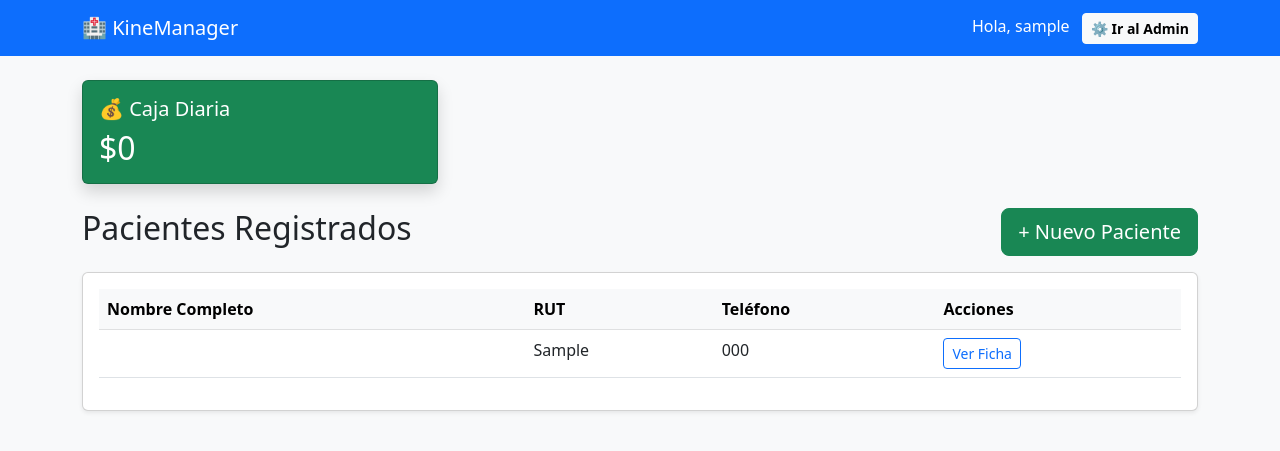
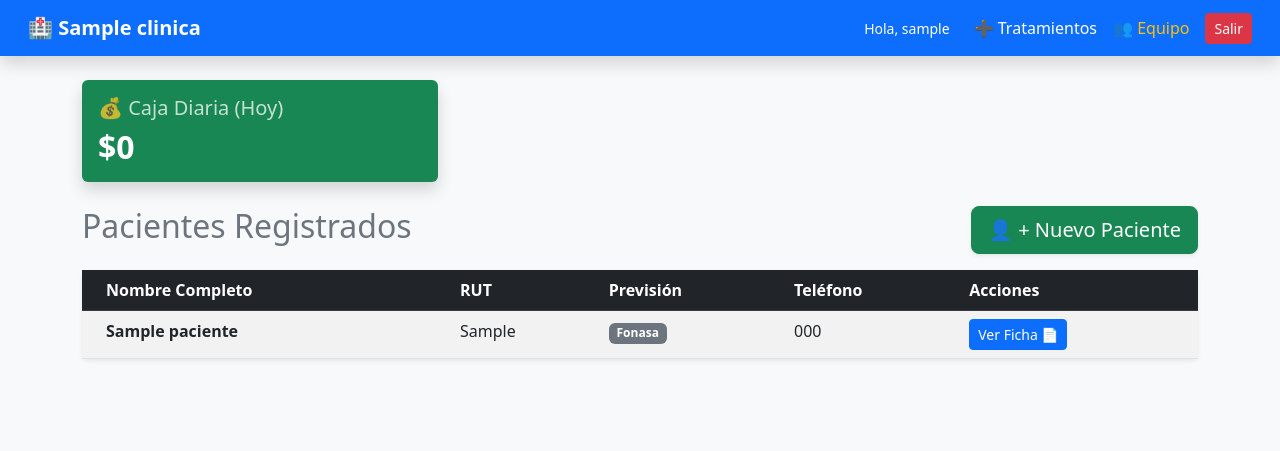
Before and after one commit to vi-acunam/kine_manager, a Django app: page /pacientes/ in a window 1280 px wide. Shown: the top 451 px of the page. Run offline with Django 5.2, Linux system fonts and the light colour scheme; a user stored in the database is signed in; tables that the repository leaves empty hold one stand-in row (values such as "Sample post").

Commit message:
Refactorización completa a SaaS Multi-tenant

```diff
--- a/core/models.py
+++ b/core/models.py
@@ -39,6 +39,15 @@
     diagnostico_ingreso = models.TextField(blank=True, default="En evaluación", verbose_name="Diagnóstico de Ingreso")
     antecedentes = models.TextField(blank=True, default="Sin antecedentes", verbose_name="Antecedentes Médicos")
 
+    PREVISION_CHOICES = [
+        ('FONASA', 'Fonasa'),
+        ('ISAPRE', 'Isapre'),
+        ('PARTICULAR', 'Particular'),
+        ('OTRO', 'Otro / Convenio'),
+    ]
+
+    prevision = models.CharField(max_length=20, choices=PREVISION_CHOICES, default='PARTICULAR', verbose_name="Previsión")
+
     class Meta:
         unique_together = ['clinica', 'rut']
 
--- a/core/templates/core/lista_pacientes.html
+++ b/core/templates/core/lista_pacientes.html
@@ -4,21 +4,43 @@
 <head>
     <meta charset="UTF-8">
     <meta name="viewport" content="width=device-width, initial-scale=1.0">
-    <title>Lista de Pacientes</title>
+    <title>Lista de Pacientes - {{ nombre_clinica }}</title>
     <link href="https://cdn.jsdelivr.net/npm/bootstrap@5.3.0/dist/css/bootstrap.min.css" rel="stylesheet">
 </head>
 
 <body class="bg-light">
 
-    <nav class="navbar navbar-dark bg-primary mb-4">
-        <div class="container d-flex justify-content-between">
-            <a class="navbar-brand" href="{% url 'lista_pacientes' %}">🏥 KineManager</a>
+    <nav class="navbar navbar-expand-lg navbar-dark bg-primary mb-4 px-3 shadow">
+        <div class="container-fluid">
+            <a class="navbar-brand fw-bold" href="{% url 'lista_pacientes' %}">
+                🏥 {{ nombre_clinica|default:"Mi Clínica" }}
+            </a>
 
-            <div>
-                {% if user.is_authenticated %}
-                <span class="text-white me-2">Hola, {{ user.username }}</span>
-                <a href="/admin/" class="btn btn-light btn-sm fw-bold">⚙️ Ir al Admin</a> {% else %}
-                <a href="/admin/" class="btn btn-outline-light btn-sm">🔒 Iniciar Sesión</a> {% endif %}
+            <button class="navbar-toggler" type="button" data-bs-toggle="collapse" data-bs-target="#menuPrincipal">
+                <span class="navbar-toggler-icon"></span>
+            </button>
+
+            <div class="collapse navbar-collapse" id="menuPrincipal">
+                <ul class="navbar-nav ms-auto align-items-center">
+
+                    <li class="nav-item me-3 text-white">
+                        <small>Hola, {{ user.username }}</small>
+                    </li>
+
+                    <li class="nav-item">
+                        <a class="nav-link text-white" href="{% url 'crear_tratamiento' %}">➕ Tratamientos</a>
+                    </li>
+
+                    {% if user.perfil.es_administrador %}
+                    <li class="nav-item">
+                        <a class="nav-link text-warning" href="{% url 'crear_staff' %}">👥 Equipo</a>
+                    </li>
+                    {% endif %}
+
+                    <li class="nav-item ms-2">
+                        <a class="btn btn-danger btn-sm" href="{% url 'logout' %}">Salir</a>
+                    </li>
+                </ul>
             </div>
         </div>
     </nav>
@@ -27,29 +49,30 @@
 
         <div class="row mb-4">
             <div class="col-md-4">
-                <div class="card text-white bg-success shadow">
+                <div class="card text-white bg-success shadow border-0">
                     <div class="card-body">
-                        <h5 class="card-title">💰 Caja Diaria</h5>
-                        <h2 class="card-text">${{ total_recaudado }}</h2>
+                        <h5 class="card-title opacity-75">💰 Caja Diaria (Hoy)</h5>
+                        <h2 class="card-text fw-bold">${{ total_recaudado }}</h2>
                     </div>
                 </div>
             </div>
         </div>
 
         <div class="d-flex justify-content-between align-items-center mb-3">
-            <h2>Pacientes Registrados</h2>
-            <a href="{% url 'crear_paciente' %}" class="btn btn-success btn-lg">
-        + Nuevo Paciente
+            <h2 class="text-secondary">Pacientes Registrados</h2>
+            <a href="{% url 'crear_paciente' %}" class="btn btn-success btn-lg shadow-sm">
+                👤 + Nuevo Paciente
             </a>
         </div>
 
-        <div class="card shadow-sm">
-            <div class="card-body">
-                <table class="table table-hover">
-                    <thead class="table-light">
+        <div class="card shadow-sm border-0">
+            <div class="card-body p-0">
+                <table class="table table-hover table-striped mb-0">
+                    <thead class="table-dark">
                         <tr>
-                            <th>Nombre Completo</th>
+                            <th class="ps-4">Nombre Completo</th>
                             <th>RUT</th>
+                            <th>Previsión</th>
                             <th>Teléfono</th>
                             <th>Acciones</th>
                         </tr>
@@ -57,19 +80,23 @@
                     <tbody>
                         {% for p in pacientes %}
                         <tr>
-                            <td>
-                                <strong>{{ p.nombre_completo }}</strong>
+                            <td class="ps-4">
+                                <strong>{{ p.nombre }}</strong>
                             </td>
                             <td>{{ p.rut }}</td>
+                            <td><span class="badge bg-secondary">{{ p.get_prevision_display }}</span></td>
                             <td>{{ p.telefono }}</td>
                             <td>
-                                <a href="{% url 'detalle_paciente' p.id %}" class="btn btn-sm btn-outline-primary">Ver Ficha</a>
+                                <a href="{% url 'detalle_paciente' p.id %}" class="btn btn-sm btn-primary">
+                                    Ver Ficha 📄
+                                </a>
                             </td>
                         </tr>
                         {% empty %}
                         <tr>
-                            <td colspan="4" class="text-center text-muted py-4">
-                                No hay pacientes registrados aún.
+                            <td colspan="5" class="text-center text-muted py-5">
+                                <h4>📭 No hay pacientes aún</h4>
+                                <p>Presiona el botón verde para crear el primero.</p>
                             </td>
                         </tr>
                         {% endfor %}
@@ -79,6 +106,8 @@
         </div>
     </div>
 
+    <script src="https://cdn.jsdelivr.net/npm/bootstrap@5.3.0/dist/js/bootstrap.bundle.min.js"></script>
+
 </body>
 
 </html>
--- a/core/views.py
+++ b/core/views.py
@@ -143,3 +143,52 @@
         form = RegistroSaaSForm()
 
     return render(request, 'core/registro.html', {'form': form})
+
+from .forms import TratamientoForm # <--- No olvides importarlo arriba
+
+@login_required
+def crear_tratamiento(request):
+    if request.method == 'POST':
+        form = TratamientoForm(request.POST)
+        if form.is_valid():
+            tratamiento = form.save(commit=False)
+            tratamiento.clinica = obtener_clinica_usuario(request.user) # Asignación SaaS
+            tratamiento.save()
+            return redirect('lista_pacientes') # O redirigir a una lista de precios
+    else:
+        form = TratamientoForm()
+
+    return render(request, 'core/crear_tratamiento.html', {'form': form})
+
+from .forms import StaffForm # Importar
+
+@login_required
+def crear_staff(request):
+    # Seguridad: Solo admin puede crear staff
+    if not request.user.perfil.es_administrador:
+        return redirect('lista_pacientes')
+
+    if request.method == 'POST':
+        form = StaffForm(request.POST)
+        if form.is_valid():
+            data = form.cleaned_data
+            # 1. Crear User
+            nuevo_kine = User.objects.create_user(
+                username=data['username'],
+                password=data['password'],
+                first_name=data['nombre_completo']
+            )
+            nuevo_kine.is_staff = True # Dar acceso al admin panel si quieres
+            nuevo_kine.save()
+
+            # 2. Vincular a ESTA clínica
+            PerfilUsuario.objects.create(
+                usuario=nuevo_kine,
+                clinica=obtener_clinica_usuario(request.user),
+                es_administrador=False
+            )
+            return redirect('lista_pacientes')
+    else:
+        form = StaffForm()
+
+    return render(request, 'core/crear_staff.html', {'form': form})
```
Also changed, not shown: core/forms.py (+20 -1 lines), core/templates/core/detalle_paciente.html (+39 -38 lines), core/migrations/0003_paciente_prevision.py (added).
